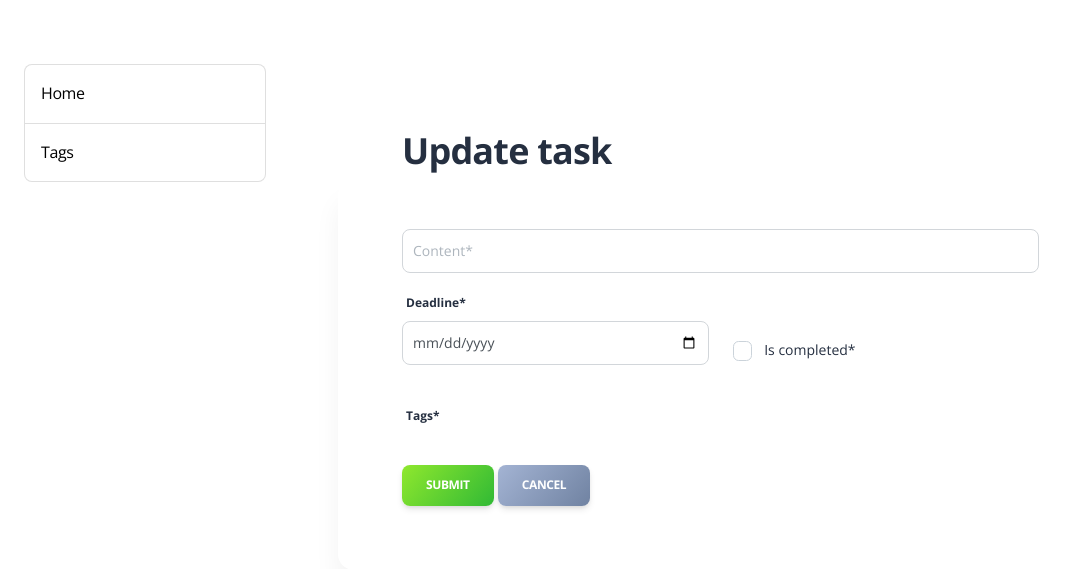
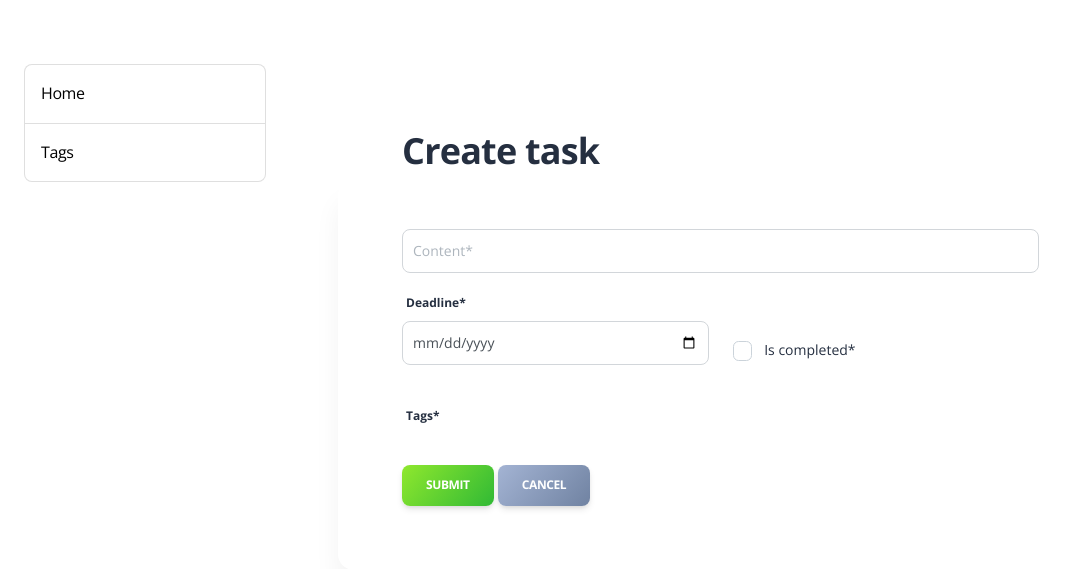
Before and after one commit to Amirammi/manager, a Django app: page /tasks/create/ in a window 1280 px wide. Shown: the top 569 px of the page, without its empty margins (0-1078 px from the left). Run offline with Django 4.2, Linux system fonts and the light colour scheme; data that the repository does not hold is empty; some libraries are stand-ins or nearby versions.

Commit message:
Update README.md & add interface photos

```diff
--- a/templates/task_list/task_form.html
+++ b/templates/task_list/task_form.html
@@ -2,7 +2,7 @@
 {% load crispy_forms_tags %}
 
 {% block content %}
-  <h2 class="mt-8 mx-6">{{ object|yesno:"Create,Update" }} task</h2>
+  <h2 class="mt-8 mx-6">{{ object|yesno:"Update,Create" }} task</h2>
   <div class="card col-md-10">
     <form class="px-6 py-5" action="" method="post">
       {% csrf_token %}
```
Also changed, not shown: README.md, interface/create_tag.png (added), interface/create_task.png (added), interface/delete_tag.png (added), interface/delete_task.png (added), interface/home_page.png (added), interface/tag_list.png (added), interface/toggle.png (added), interface/update_tag.png (added), interface/update_task.png (added), 2 other files.
